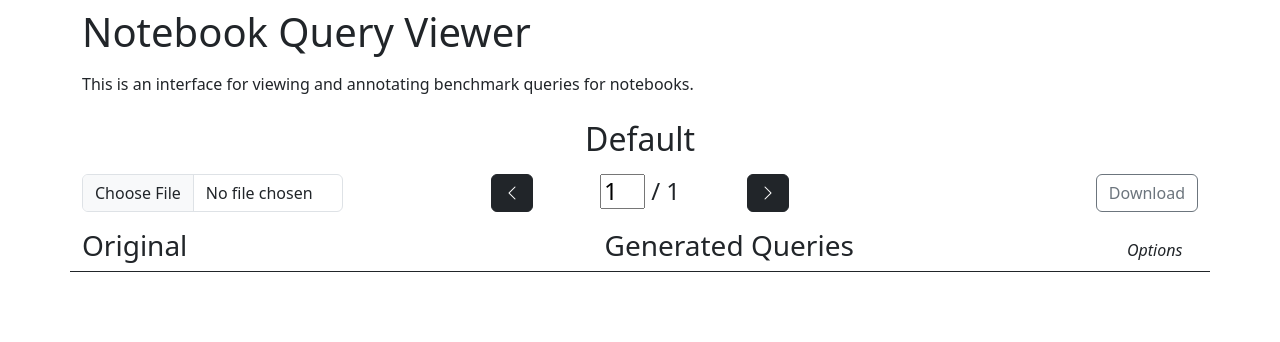
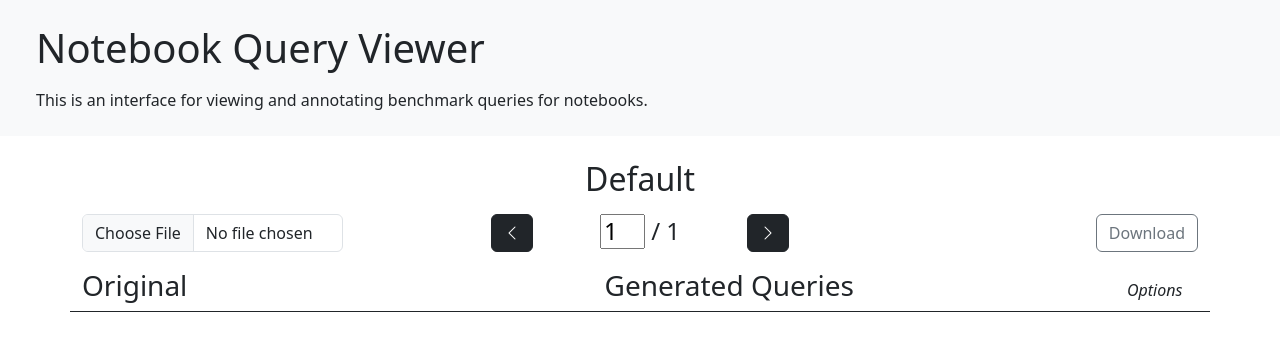
Before and after one commit to SebaJoe/notebook-viewer, a Vue app: page / in a window 1280 px wide. Shown: the top 342 px of the page. Built offline with nearby package versions, Linux system fonts and the light colour scheme.

Commit message:
style changes

```diff
--- a/src/components/NotebookView.vue
+++ b/src/components/NotebookView.vue
@@ -1,6 +1,9 @@
 <template>
-    <div class="container">
-        <div class="row mt-2">
+    <div class="container-fluid">
+
+        <div class="row bg-light p-4">
+            <div class="col">
+                <div class="row">
                     <div class="col">
                         <h1>Notebook Query Viewer</h1>
                     </div>
@@ -10,7 +13,12 @@
                         This is an interface for viewing and annotating benchmark queries for notebooks.
                     </div>
                 </div>
+            </div>
+        </div>
 
+    </div>
+
+    <div class="container">
 
         <div class="row mt-4">
             <div class="col text-center">
```
Also changed, not shown: 1 other file (tests, documents, lock files or other folders). Lines whose indentation alone changed are shown as unchanged.
